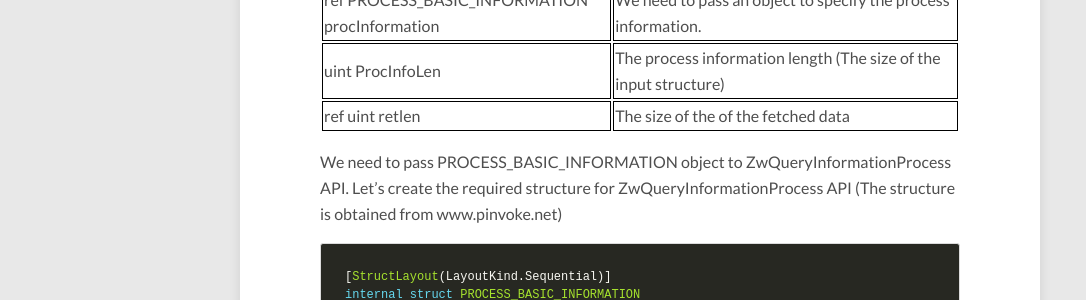
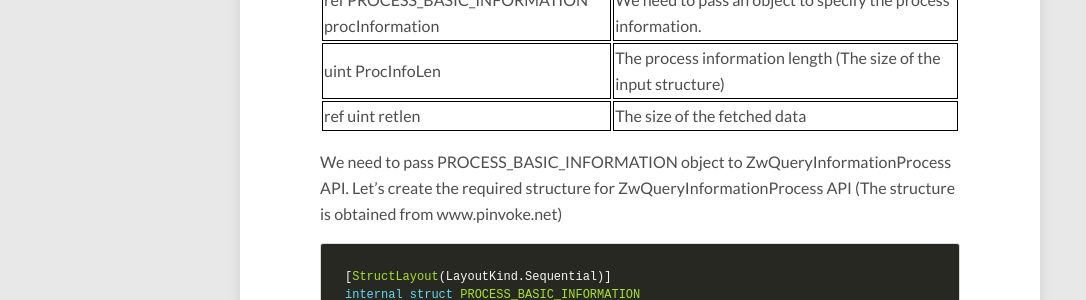
Before and after one commit to El-5heikh/El-5heikh.github.io, a Jekyll site: the page built from _posts/2023-7-24-In-Memory-Code-Injection-1.md, in a window 1280 px wide and 900 px high, scrolled down 3842 px. Shown: the part 154-454 px from the top of the window, without its empty margins (0-1086 px from the left). Built offline with Jekyll 4.4.1, drawn with Linux system fonts in a browser that asks for light colours; nearby versions of some CDN libraries.

Commit message:
tiny-modification

```diff
--- a/_posts/2023-7-24-In-Memory-Code-Injection-1.md
+++ b/_posts/2023-7-24-In-Memory-Code-Injection-1.md
@@ -134,7 +134,7 @@
 | int procInformationClass  | Set this to ProcessBasicInformation with a numerical representation of "0"     |
 | ref PROCESS_BASIC_INFORMATION procInformation    | We need to pass an object to specify the process information.  |
 | uint ProcInfoLen  | The process information length (The size of the input structure)   |
-| ref uint retlen| The size of the of the fetched data |
+| ref uint retlen| The size of the fetched data |
 {: .tablelines}
 
 We need to pass PROCESS_BASIC_INFORMATION object to ZwQueryInformationProcess API.
```
